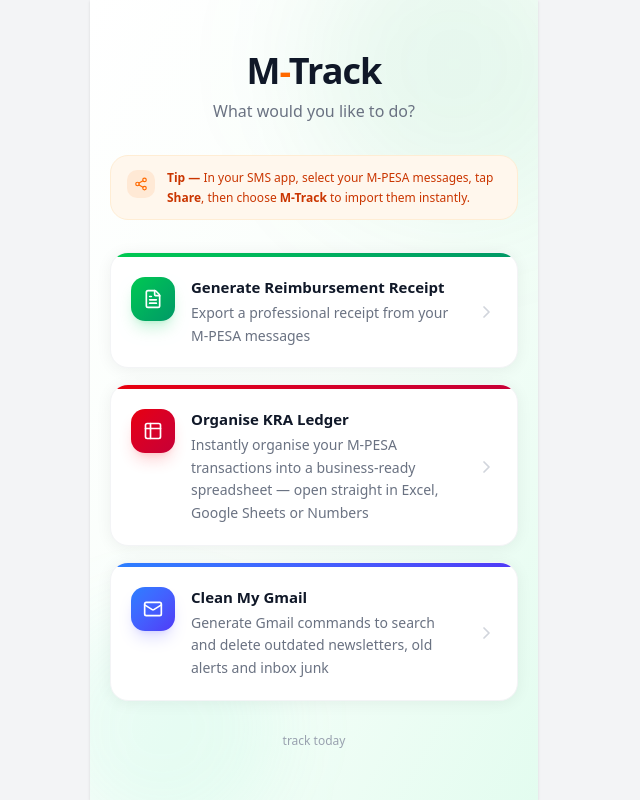
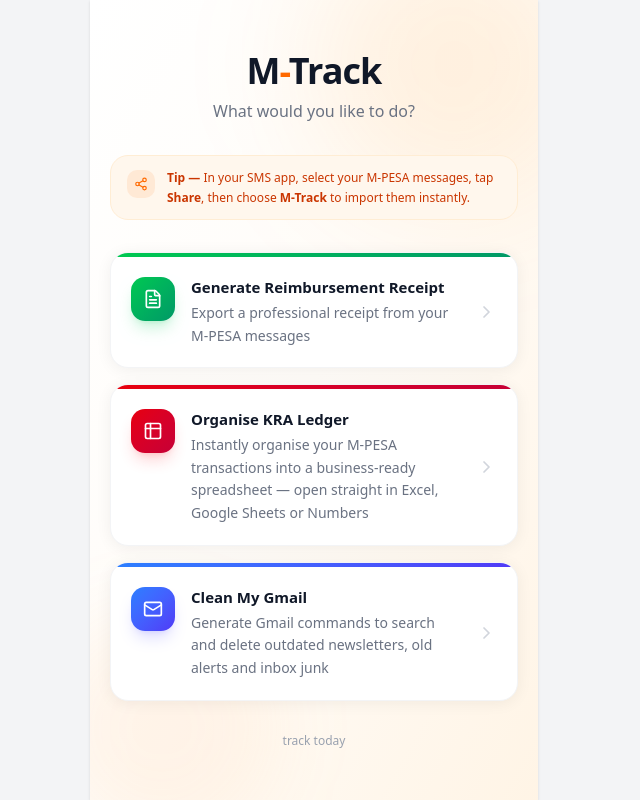
Before and after one commit to Thiani-dk/mtrack-web, a React (Vite) app: page / in a window 1280 px wide. Shown: the whole page, without its empty margins (326-966 px from the left). Built offline with nearby package versions, Linux system fonts and the light colour scheme.

Commit message:
style: replace green ambient glow with orange on home screen

```diff
--- a/src/components/HomeScreen.tsx
+++ b/src/components/HomeScreen.tsx
@@ -58,9 +58,9 @@
         <div className="relative flex flex-col items-center justify-center min-h-screen overflow-hidden">
 
             {/* Ambient background */}
-            <div className="absolute inset-0 bg-gradient-to-br from-white via-green-50/40 to-emerald-100/60 pointer-events-none" />
-            <div className="absolute top-[-80px] right-[-60px] w-72 h-72 rounded-full bg-[#00A651]/8 blur-3xl pointer-events-none" />
-            <div className="absolute bottom-[-40px] left-[-40px] w-56 h-56 rounded-full bg-emerald-300/10 blur-2xl pointer-events-none" />
+            <div className="absolute inset-0 bg-gradient-to-br from-white via-orange-50/40 to-orange-100/60 pointer-events-none" />
+            <div className="absolute top-[-80px] right-[-60px] w-72 h-72 rounded-full bg-orange-400/10 blur-3xl pointer-events-none" />
+            <div className="absolute bottom-[-40px] left-[-40px] w-56 h-56 rounded-full bg-orange-300/10 blur-2xl pointer-events-none" />
 
             <motion.div
                 className="relative z-10 w-full max-w-md px-5 space-y-8"
```
